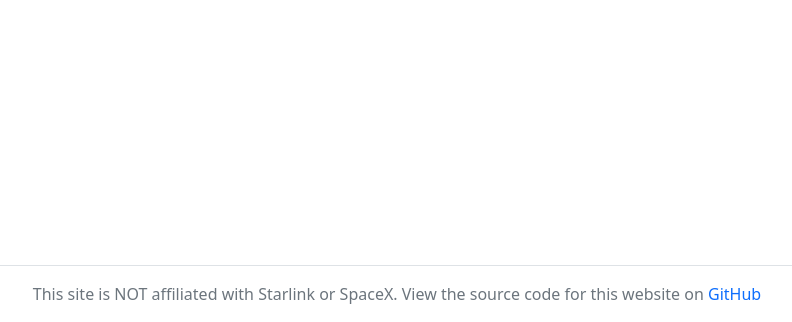
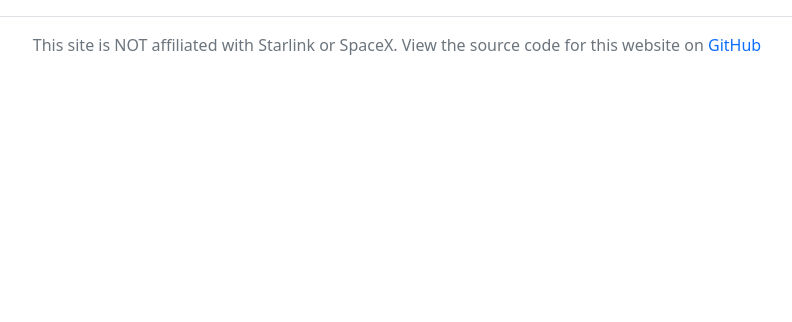
Before and after one commit to AliMickey/starlink-data-tracker, a Flask app: template starlink/templates/main/index.html in a window 1280 px wide. Shown: the part 478-800 px from the top of the page, without its empty margins (243-1035 px from the left). Run offline with Flask 2, Linux system fonts and the light colour scheme; the template is opened without the code that fills it, so the values that code supplies are empty; some libraries are stand-ins or nearby versions.

Commit message:
fix footer overlap

```diff
--- a/starlink/templates/main/index.html
+++ b/starlink/templates/main/index.html
@@ -44,7 +44,7 @@
       </tbody>
     </table>
 
-    <footer class="footer fixed-bottom border-top text-center mt-auto py-3">
+    <footer class="footer  border-top text-center mt-auto py-3">
       <span class="text-muted">
           This site is NOT affiliated with Starlink or SpaceX. View the source code for this website on <a class="text-decoration-none" href="https://github.com/AliMickey/starlink-firmware-track" target="_blank">GitHub</a>
       </span>
```
